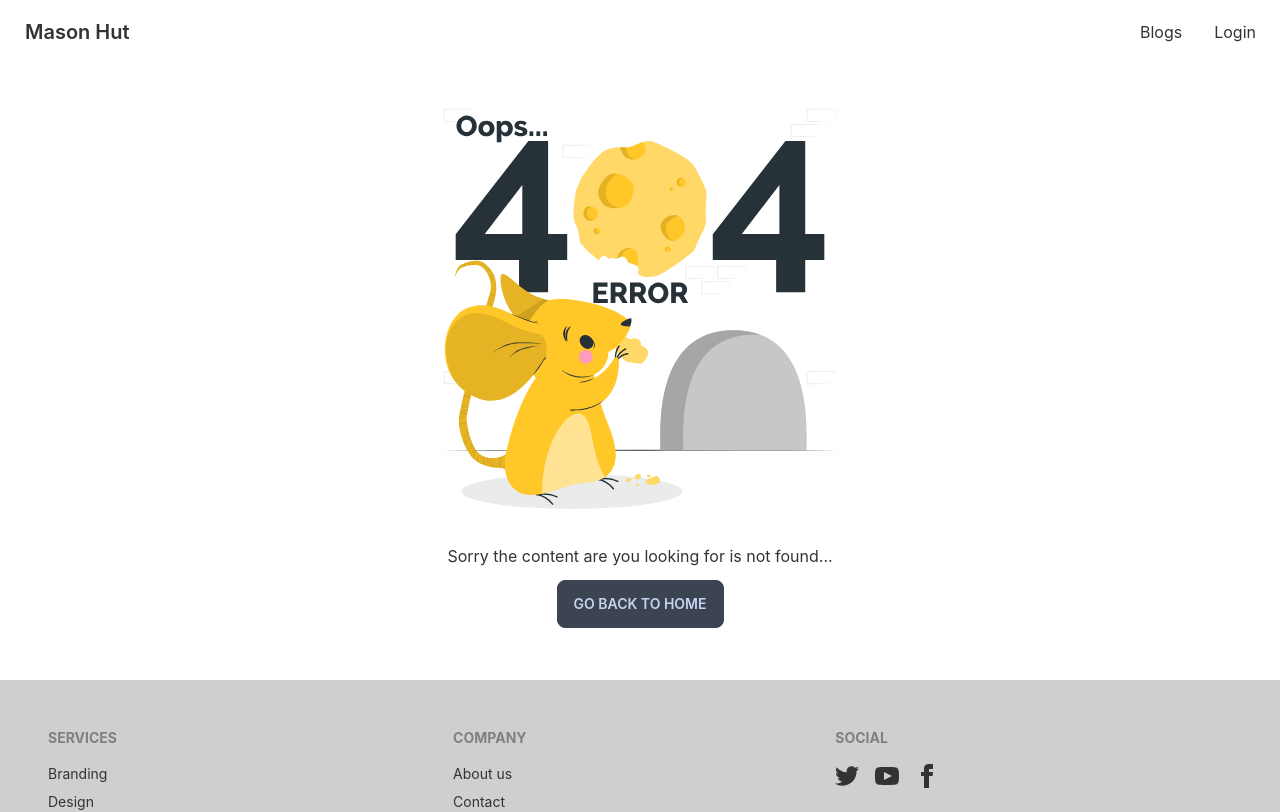
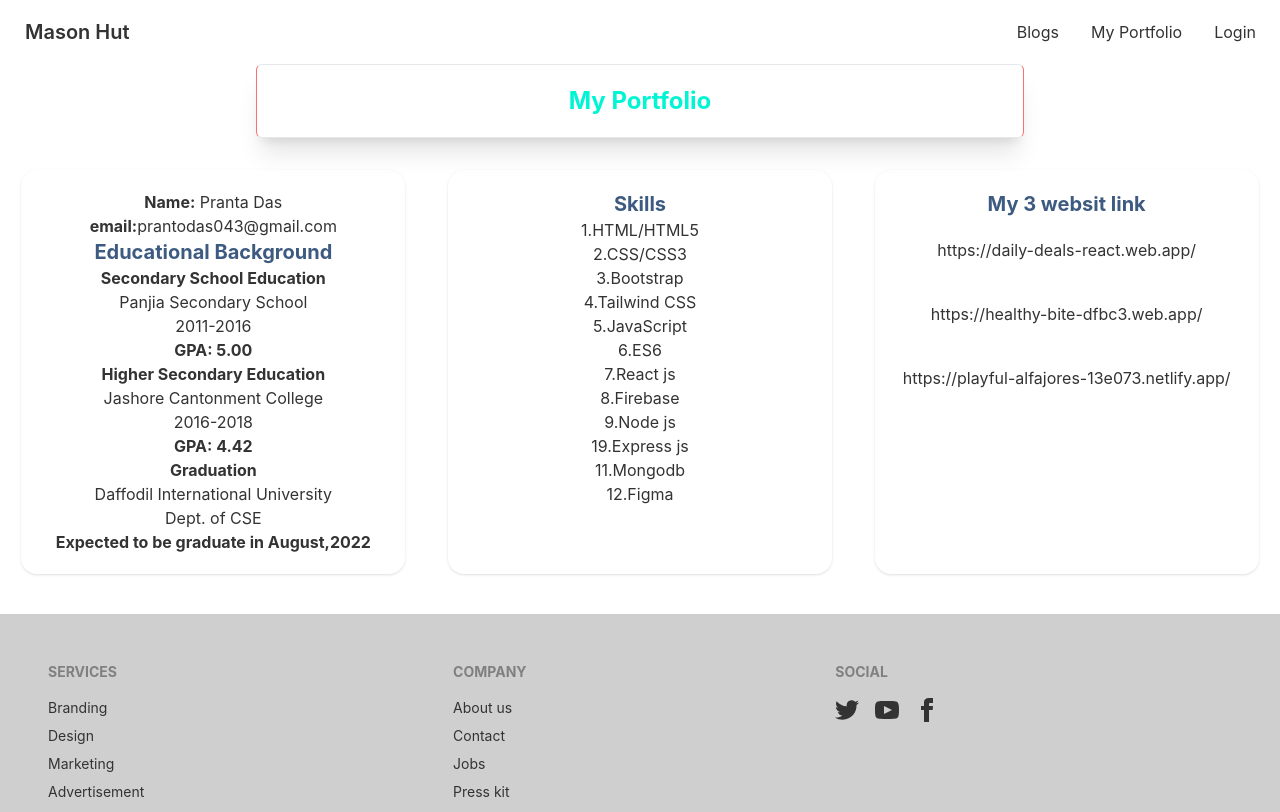
Before and after one commit to PrantaDas/mason-hut-client, a React (Create React App) app: page /myportfolio in a window 1280 px wide. Shown: the top 812 px of the page. Built offline with nearby package versions, Linux system fonts and the light colour scheme; no server answers.

Commit message:
portfoliio added

```diff
--- a/public/index.html
+++ b/public/index.html
@@ -24,7 +24,7 @@
       work correctly both with client-side routing and a non-root public URL.
       Learn how to configure a non-root public URL by running `npm run build`.
     -->
-    <title>React App</title>
+    <title>Mason Hut</title>
   </head>
   <body>
     <noscript>You need to enable JavaScript to run this app.</noscript>
--- a/src/App.js
+++ b/src/App.js
@@ -20,6 +20,7 @@ import NotFound from './Pages/NotFound/NotFound';
 import Payment from './Pages/DashBoard/Payment';
 import ManageOrders from './Pages/DashBoard/ManageOrders';
 import Blogs from './Pages/Blogs/Blogs';
+import MyPortfolio from './Pages/MyPortfolio/MyPortfolio';
 
 
 function App() {
@@ -46,6 +47,7 @@ function App() {
           <Route path='/dashboard/manageorders' element={<ManageOrders></ManageOrders>}></Route>
         </Route>
         <Route path='/blogs' element={<Blogs></Blogs>}></Route>
+        <Route path='/myportfolio' element={<MyPortfolio></MyPortfolio>}></Route>
         <Route path='*' element={<NotFound></NotFound>}></Route>
       </Routes>
       <Footer></Footer>
--- a/src/Pages/Blogs/Blogs.js
+++ b/src/Pages/Blogs/Blogs.js
@@ -28,7 +28,7 @@ const Blogs = () => {
                     <p>To implement the search the product by name if the product name is unique we can use the 'find' javascript array methods.Using find it wiil loop through every product once it get the first matched product name it will return the product as an object.If there are possibility of having duplicate names we can use the 'filter' method that will return all the matched name product in an array.</p>
                 </div>
                 <div class="card-body">
-                    <h2 class="card-title">Questiion 4.</h2>
+                    <h2 class="card-title">Questiion 5.</h2>
                     <p className='font-bold text-success'>Why you do not set the state directly in React. For example, if you have const [products, setProducts] = useState([]). Why you do not set products = [...] instead, you use the setProducts?</p>
                     <p>
                         We know that react, keeps tracking record of all its virtual DOM. Whenever a change happens, all the components are rendered and this new virtual DOM is then compared with the previous virtual DOM. Only the when the changed differences found are then reflected in the original DOM. So,we can understand that if we set the state directly, it will change the reference of the state in the previous virtual DOM as well. So, React will not be able to see that there is a change of the state and so it will not be reflected or rendered in the original DOM until we reload our application.
--- /dev/null
+++ b/src/Pages/MyPortfolio/MyPortfolio.js
@@ -0,0 +1,53 @@
+import React from 'react';
+
+const MyPortfolio = () => {
+    return (
+        <div>
+            <h2 className='p-5 shadow-xl max-w-screen-md mx-auto rounded-md font-bold text-2xl text-primary border border-x-red-400'>My Portfolio</h2>
+            <div className='lg:flex lg:justify-center'>
+            <div className='card shadow p-5 mt-8 mx-auto w-96'>
+                <p><span className='font-bold'>Name:</span> Pranta Das</p>
+                <p><span className='font-bold'>email:</span>prantodas043@gmail.com</p>
+                <h4 className='font-bold text-xl text-success'>Educational Background</h4>
+                <p className='font-bold'>Secondary School Education</p>
+                <p>Panjia Secondary School</p>
+                <p>2011-2016</p>
+                <p className='font-bold'>GPA: 5.00</p>
+                <p className='font-bold'>Higher Secondary Education</p>
+                <p>Jashore Cantonment College</p>
+                <p>2016-2018</p>
+                <p className='font-bold'>GPA: 4.42</p>
+                <p className='font-bold'>Graduation</p>
+                <p>Daffodil International University</p>
+                <p>Dept. of CSE</p>
+                <p className='font-bold'>Expected to be graduate in August,2022</p>
+            </div>
+            <div className='card shadow p-5 mt-8 mx-auto w-96'>
+                <p className='font-bold text-xl text-success'>Skills</p>
+                <ol>
+                    <li className='pv-2'>1.HTML/HTML5</li>
+                    <li className='pv-2'>2.CSS/CSS3</li>
+                    <li className='pv-2'>3.Bootstrap</li>
+                    <li className='pv-2'>4.Tailwind CSS</li>
+                    <li className='pv-2'>5.JavaScript</li>
+                    <li className='pv-2'>6.ES6</li>
+                    <li className='pv-2'>7.React js</li>
+                    <li className='pv-2'>8.Firebase</li>
+                    <li className='pv-2'>9.Node js</li>
+                    <li className='pv-2'>19.Express js</li>
+                    <li className='pv-2'>11.Mongodb</li>
+                    <li className='pv-2'>12.Figma</li>
+                </ol>
+            </div>
+            <div className='card shadow p-5 mt-8 mx-auto w-96'>
+                <p className='text-success text-xl font-bold'>My 3 websit link</p>
+                <p className='py-5'><a href="https://daily-deals-react.web.app/" alt=''>https://daily-deals-react.web.app/</a></p>
+                <p className='py-5'><a href="https://healthy-bite-dfbc3.web.app/" alt=''>https://healthy-bite-dfbc3.web.app/</a></p>
+                <p className='py-5'><a href="https://playful-alfajores-13e073.netlify.app/" alt=''>https://playful-alfajores-13e073.netlify.app/</a></p>
+            </div>
+            </div>
+        </div>
+    );
+};
+
+export default MyPortfolio;
--- a/src/Pages/Shared/Navbar.js
+++ b/src/Pages/Shared/Navbar.js
@@ -18,6 +18,7 @@ const Navbar = () => {
     }
     const navItems = <>
         <li><Link to='/blogs'>Blogs</Link></li>
+        <li><Link to='/myportfolio'>My Portfolio</Link></li>
 
         {
             user && <li><Link to='/dashboard'>Dashboard</Link></li>
```
